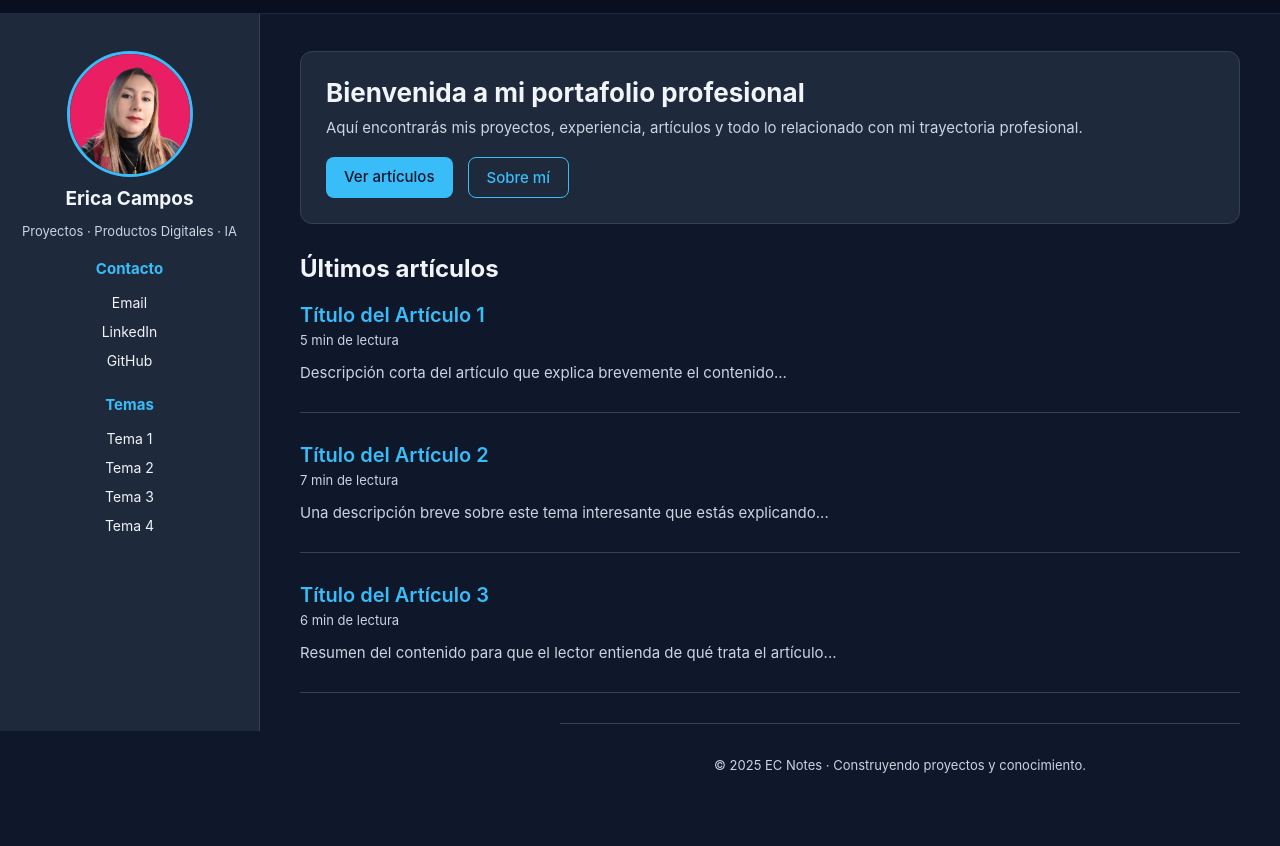
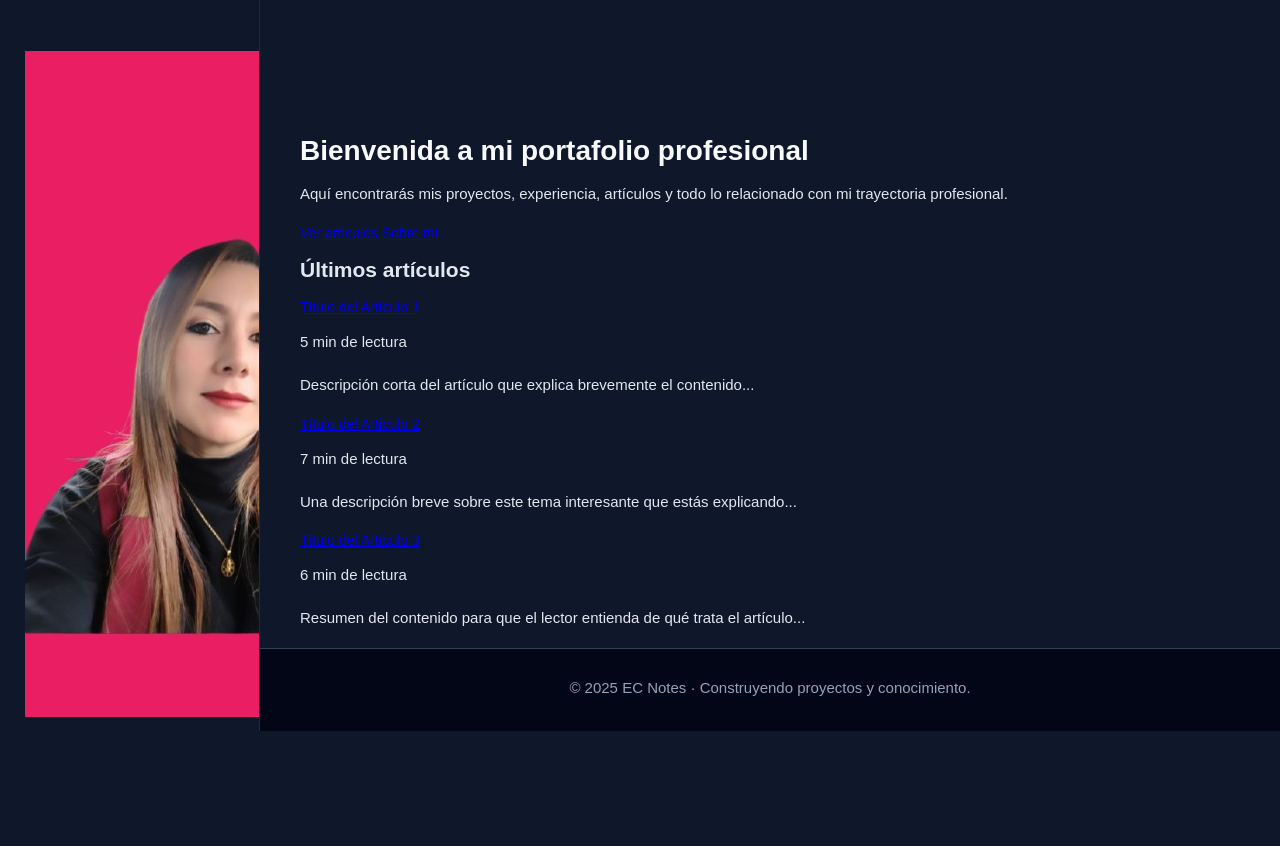
Before and after one commit to erikacampospro/erikacampospro.github.io, a plain HTML site: page index.html in a window 1280 px wide. Shown: the part 69-915 px from the top of the page. After the commit the page ends 838 px from the top, so only its background shows below. Drawn offline with Linux system fonts and the light colour scheme.

Commit message:
Update style.css

```diff
--- a/style.css
+++ b/style.css
@@ -1,330 +1,194 @@
-/* ===========================
-   ESTILOS GENERALES
-=========================== */
+/* ============================================
+   ESTILOS GENERALES – IGUAL QUE TU PORTAFOLIO
+===============================================*/
+html {
+  font-size: 14px;
+  scroll-behavior: smooth;
+}
+
 body {
   margin: 0;
   padding: 0;
-    font-family: 'Inter', sans-serif;
-    background: #0f172a;
-    color: #f1f5f9;
-    min-height: 100vh;
-    display: flex;
-    flex-direction: column;
+  background-color: #0f172a;
+  color: #e2e8f0;
+  font-family: Arial, sans-serif;
 }
 
-/* Contenedor principal */
-.container {
-    display: flex;
-    flex: 1;
+/* ============================================
+   NAVBAR SUPERIOR
+===============================================*/
+header {
+  width: 100%;
+  background: #020617;
+  padding: 15px 30px;
+  box-sizing: border-box;
+  position: fixed;
+  top: 0;
+  left: 0;
+  z-index: 100;
+  border-bottom: 1px solid #334155;
 }
 
-/* ===========================
-   NAVBAR
-=========================== */
 .navbar {
-    width: 100%;
-    background-color: #0a0f1f;
-    color: #ffffff;
-    padding: 15px 40px;
   display: flex;
   justify-content: space-between;
   align-items: center;
-    position: fixed;
-    top: 0;
-    left: 0;
-    z-index: 1000;
-    border-bottom: 1px solid #1e293b;
 }
 
-.navbar .logo {
+.logo-text {
+  color: #60a5fa;
   font-size: 20px;
-    font-weight: 600;
+  font-weight: bold;
 }
 
 .nav-links {
   display: flex;
-    gap: 30px;
-    padding-right: 40px; /* evita que “Acerca de” se corte */
+  gap: 18px;
+  align-items: center;
+  white-space: nowrap;
 }
 
 .nav-links a {
-    color: #cbd5e1;
+  color: #e2e8f0;
+  text-decoration: none;
   font-size: 15px;
-    text-decoration: none;
-    transition: 0.2s;
 }
 
 .nav-links a:hover {
   color: #38bdf8;
 }
 
-/* ===========================
-   SIDEBAR
-=========================== */
+/* ============================================
+   SIDEBAR – FIJO EN TODAS LAS PÁGINAS
+===============================================*/
 .sidebar {
   width: 260px;
-    background: #1e293b;
-    padding: 120px 20px 40px;
+  position: fixed;
+  top: 0;
+  left: 0;
+  padding-top: 120px;
+  padding-left: 25px;
+  padding-right: 25px;
+  background: #0f172a;
+  height: 100%;
+  overflow-y: auto;
+  border-right: 1px solid #1e293b;
   box-sizing: border-box;
-    position: fixed;
-    left: 0;
-    top: 0;
-    height: 100%;
-    border-right: 1px solid #334155;
-    overflow-y: auto;
 }
 
-/* Imagen circular */
-.profile-img {
-    width: 120px;
-    height: 120px;
-    border-radius: 50%;
-    object-fit: cover;
-    display: block;
-    margin: 0 auto 10px;
-    border: 3px solid #38bdf8;
+.sidebar h3 {
+  text-align: center;
+  color: #38bdf8;
+  margin-bottom: 10px;
+  font-size: 18px;
 }
 
-/* Nombre */
-.sidebar h2 {
+.sidebar-links,
+.sidebar-social {
+  list-style: none;
+  padding: 0;
+  margin-top: 20px;
   text-align: center;
-    margin: 5px 0 10px;
-    font-size: 19px;
 }
 
-.sidebar p {
-    text-align: center;
-    font-size: 13px;
+.sidebar-links li,
+.sidebar-social li {
+  margin: 8px 0;
+}
+
+.sidebar-links a,
+.sidebar-social a {
+  color: #f1f5f9;
+  text-decoration: none;
+  font-size: 15px;
+  display: block;
+}
+
+.sidebar-links a:hover,
+.sidebar-social a:hover {
+  color: #38bdf8;
+}
+
+/* ============================================
+   CONTENIDO PRINCIPAL
+===============================================*/
+.content {
+  margin-left: 260px;
+  padding: 140px 40px 120px;
+  width: calc(100% - 260px);
+  box-sizing: border-box;
+}
+
+.content-inner {
+  max-width: 820px;
+  margin: 0 auto;
+}
+
+.content h1 {
+  font-size: 28px;
+  color: #f8fafc;
+  margin-bottom: 12px;
+}
+
+.content p {
+  font-size: 15px;
+  line-height: 1.65;
+  margin-bottom: 18px;
+}
+
+/* ============================================
+   TARJETAS (para Home, Artículos, etc.)
+===============================================*/
+.card {
+  background: #1e293b;
+  padding: 20px;
+  border-radius: 10px;
+  border: 1px solid #334155;
+  margin-bottom: 20px;
   color: #cbd5e1;
 }
 
-/* TITULOS DEL SIDEBAR */
-.sidebar h3 {
+/* ============================================
+   FOOTER – FIJO EN ESCRITORIO
+===============================================*/
+footer {
+  position: fixed;
+  bottom: 0;
+  left: 260px;
+  width: calc(100% - 260px);
+  padding: 12px 0;
   text-align: center;
-    margin-top: 20px;
-    margin-bottom: 10px;
-    font-size: 15px;
-    color: #38bdf8;
+  background: #020617;
+  border-top: 1px solid #334155;
+  color: #94a3b8;
+  font-size: 13px;
+  z-index: 50;
 }
 
-/* LINKS SIN PUNTOS */
-.sidebar-links {
-    padding: 0;
-    margin: 0;
-    list-style: none; /* quita puntos */
-}
+/* ============================================
+   RESPONSIVE – MODO MÓVIL
+===============================================*/
+@media (max-width: 900px) {
 
-.sidebar-links a {
-    display: block;
-    text-align: center;
-    padding: 6px 0;
-    font-size: 14px;
-    text-decoration: none;
-    color: #f1f5f9;
-    transition: 0.2s;
-}
-
-.sidebar-links a:hover {
-    color: #38bdf8;
-}
-
-/* ===========================
-   CONTENIDO PRINCIPAL
-=========================== */
-.content {
-    margin-left: 260px;
-    padding: 120px 40px 40px;
-    width: calc(100% - 260px);
-}
-
-.content h1 {
-    color: #f1f5f9;
-    font-size: 28px;
-    margin-bottom: 10px;
-}
-
-.content p {
-    color: #cbd5e1;
-}
-
-/* Tarjetas de artículos */
-.article-grid {
-    display: grid;
-    grid-template-columns: repeat(3, 1fr);
-    gap: 25px;
-    margin-top: 25px;
-}
-
-.article-card {
-    background: #1e293b;
-    padding: 20px;
-    border-radius: 12px;
-    border: 1px solid #334155;
-    transition: transform 0.2s;
-}
-
-.article-card:hover {
-    transform: translateY(-4px);
-}
-
-.article-card h3 {
-    margin-top: 0;
-    color: #f1f5f9;
-}
-
-.article-card p {
-    color: #cbd5e1;
-    font-size: 14px;
-}
-
-.article-card a {
-    display: inline-block;
-    margin-top: 10px;
-    color: #38bdf8;
-    text-decoration: none;
-}
-
-.article-card a:hover {
-    color: #0ea5e9;
-}
-
-/* ===========================
-   FOOTER FIJO ABAJO (STICKY)
-=========================== */
-footer {
-    margin-left: 260px;
-    width: calc(100% - 260px);
-    text-align: center;
-    padding: 20px 0;
-    font-size: 13px;
-    color: #94a3b8;
-    border-top: 1px solid #334155;
-    background: #0f172a;
-    margin-top: auto;
-}
-
-/* ===========================
-   RESPONSIVE
-=========================== */
-@media (max-width: 900px) {
-    .article-grid {
-        grid-template-columns: 1fr;
-    }
-}
-
-@media (max-width: 700px) {
   .sidebar {
     position: relative;
     width: 100%;
     height: auto;
+    padding: 20px;
+    border-right: none;
+    border-bottom: 1px solid #1e293b;
   }
+
   .content {
     margin-left: 0;
     width: 100%;
+    padding: 140px 25px 40px;
   }
+
   footer {
-        margin-left: 0;
+    position: relative;
     width: 100%;
+    left: 0;
+    margin-top: 40px;
   }
 }
-/* LISTADO DE ARTÍCULOS ESTILO HACKNOTES */
-.article-list {
-    margin-top: 20px;
-}
-
-.article-item {
-    margin-bottom: 30px;
-    padding-bottom: 15px;
-    border-bottom: 1px solid #334155;
-}
-
-.article-title {
-    font-size: 20px;
-    font-weight: 600;
-    color: #38bdf8;
-    text-decoration: none;
-}
-
-.article-title:hover {
-    text-decoration: underline;
-}
-
-.article-meta {
-    font-size: 13px;
-    color: #94a3b8;
-    margin: 5px 0;
-}
-
-.article-description {
-    color: #cbd5e1;
-    font-size: 15px;
-}
-
-/* TARJETA DE INTRODUCCIÓN ESTILO HACKNOTES / IGUAL A TU PORTAFOLIO */
-.intro-card {
-    background: #1e293b; /* fondo de tarjeta igual al sidebar */
-    border: 1px solid #334155; /* borde gris elegante */
-    padding: 25px;
-    border-radius: 12px;
-    margin-bottom: 30px;
-}
-
-.intro-card h1 {
-    margin: 0;
-    font-size: 26px;
-    color: #f1f5f9;
-}
-
-.intro-card p {
-    margin-top: 10px;
-    font-size: 15px;
-    color: #cbd5e1;
-}
-
-/* BOTONES DEL HOME */
-.intro-buttons {
-    margin-top: 20px;
-    display: flex;
-    gap: 15px;
-}
-
-.btn-primary,
-.btn-secondary {
-    padding: 10px 18px;
-    border-radius: 8px;
-    font-size: 15px;
-    text-decoration: none;
-    font-weight: 500;
-    transition: 0.2s ease;
-}
-
-/* Botón principal */
-.btn-primary {
-    background: #38bdf8;
-    color: #0f172a;
-}
-
-.btn-primary:hover {
-    background: #0ea5e9;
-}
-
-/* Botón secundario */
-.btn-secondary {
-    background: transparent;
-    border: 1px solid #38bdf8;
-    color: #38bdf8;
-}
-
-.btn-secondary:hover {
-    background: #1e293b;
-}
-
-/* EFECTO DE LA FOTO – ZOOM + GLOW */
-.profile-img {
-    transition: transform 0.3s ease, box-shadow 0.3s ease;
-}
-
-.profile-img:hover {
-    transform: scale(1.06);
-    box-shadow: 0 0 20px #38bdf8;
-}
```
Lines whose indentation alone changed are shown as unchanged.
